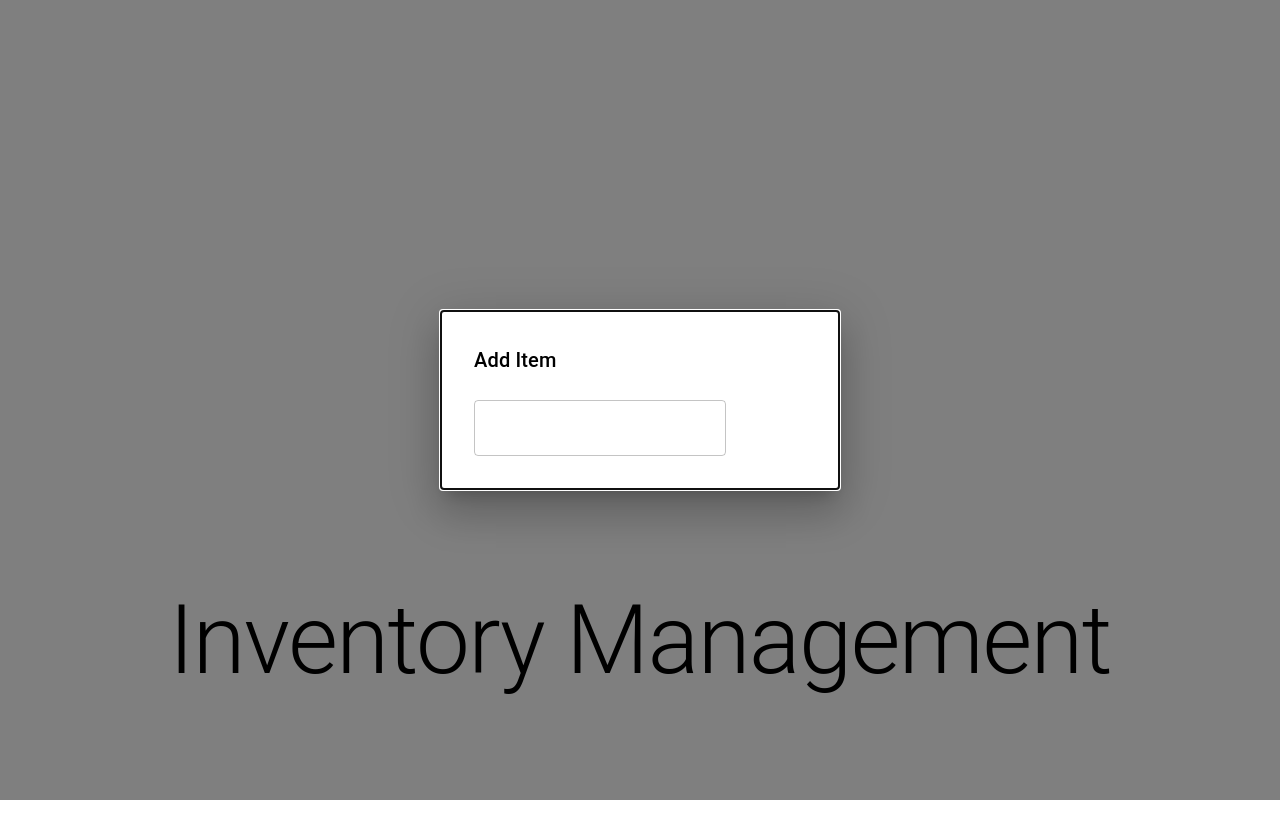
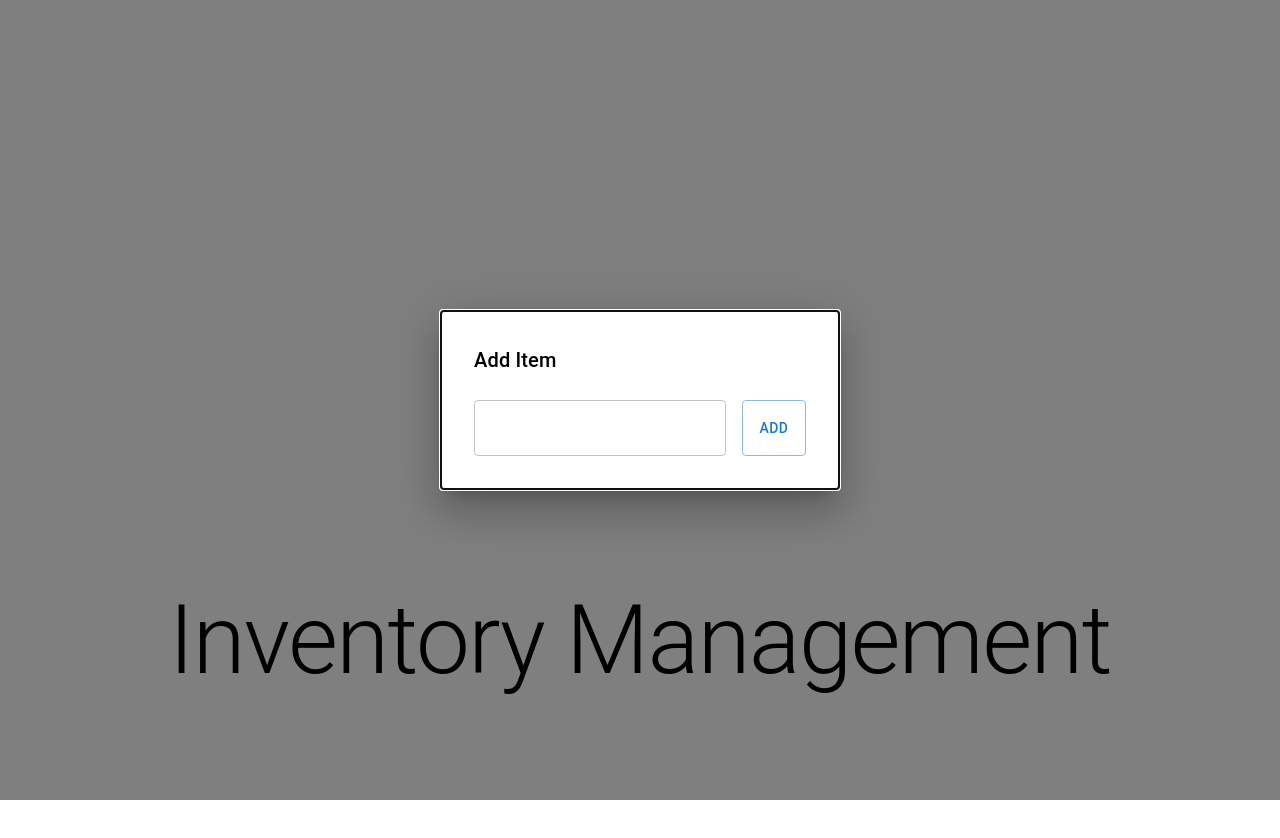
Before and after one commit to SMei201900/inventory_management_, a Next.js app: page / in a window 1280 px wide. Shown: the top 838 px of the page. Built offline with nearby package versions, Linux system fonts and the light colour scheme; no server answers; the database is empty.

Commit message:
variant = outlined was not wrong, I forgot to add text to the button

```diff
--- a/app/page.js
+++ b/app/page.js
@@ -115,12 +115,15 @@ export default function Home() {
 							}}
 						/>
 						<Button
+							variant="outlined"
 							onClick={() => {
 								addItem(itemName);
 								setItemName("");
 								handleClose();
 							}}
-						></Button>
+						>
+							Add
+						</Button>
 					</Stack>
 				</Box>
 			</Modal>
```
